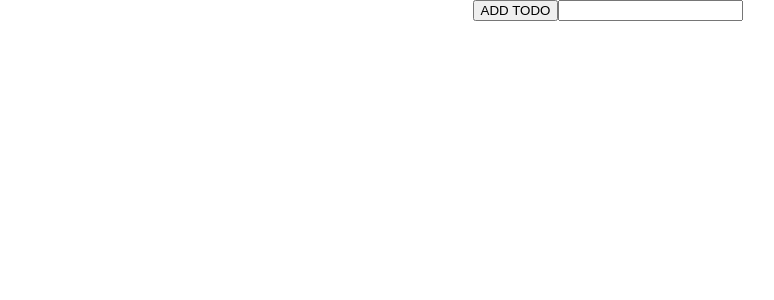
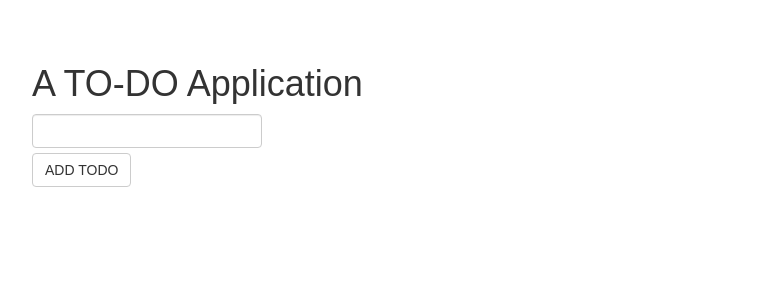
Before and after one commit to karanagarwal17/Todo-react-redux, a React (Create React App) app: page / in a window 1280 px wide. Shown: the top 300 px of the page, without its empty margins (32-806 px from the left). Built offline with nearby package versions, Linux system fonts and the light colour scheme.

Commit message:
to-do app user-interface improved and sepreated component created for input todo

```diff
--- a/public/index.html
+++ b/public/index.html
@@ -10,6 +10,8 @@
     -->
     <link rel="manifest" href="%PUBLIC_URL%/manifest.json">
     <link rel="shortcut icon" href="%PUBLIC_URL%/favicon.ico">
+    <!-- Latest compiled and minified CSS -->
+    <link rel="stylesheet" href="https://maxcdn.bootstrapcdn.com/bootstrap/3.3.7/css/bootstrap.min.css">
     <!--
       Notice the use of %PUBLIC_URL% in the tags above.
       It will be replaced with the URL of the `public` folder during the build.
--- a/src/App.css
+++ b/src/App.css
@@ -1,25 +1,17 @@
 .App {
-  text-align: center;
+  margin: 5%;
 }
 
-.App-logo {
-  animation: App-logo-spin infinite 20s linear;
-  height: 80px;
+._wid{
+  width: 20%;
 }
 
-.App-header {
-  background-color: #222;
-  height: 150px;
-  padding: 20px;
-  color: white;
+._btn{
+  margin-top: 5px;
 }
 
-.App-title {
-  font-size: 1.5em;
-}
-
-.App-intro {
-  font-size: large;
+._ul{
+  margin-top: 20px;
 }
 
 @keyframes App-logo-spin {
--- a/src/App.js
+++ b/src/App.js
@@ -4,6 +4,7 @@ import {addTodo} from './Action_Creators/actions';
 import { connect } from 'react-redux';
 import { bindActionCreators } from 'redux';
 import TODO from './Components/todo_button';
+import Input from './Components/input_title';
 
 class App extends Component {
 
@@ -32,12 +33,18 @@ constructor(){
   render() {
     return (
       <div className="App">
-        <TODO handleClick = {(e) => {this.handleClick(e)}}/>
-        <input type = "text" value = {this.state.input_value} onChange = {(e) => {this.change(e)}} />
 
+      	<h1> A TO-DO Application </h1>
+
+      	<Input className = "pad" value = {this.state.input_value} onChange = {(e) => {this.change(e)}} />
+
+        <TODO className = "pad" handleClick = {(e) => {this.handleClick(e)}}/>
+
+        <ul className = "_ul">
          {this.props.TODO_ARRAY.map(function(listValue){
             return <li key = {listValue}>{listValue}</li>;
           })}
+         </ul>
 
       </div>
     );
--- a/src/Components/input_title.js
+++ b/src/Components/input_title.js
@@ -4,5 +4,7 @@ import ReactDOM from 'react-dom';
 
 
 function Input(props) {
-	<input type = "text"
+	return(<input className = "pad form-control _wid" type = "text" value = {props.value} onChange = {props.onChange} />)
 }
+
+export default Input;
--- a/src/Components/todo_button.js
+++ b/src/Components/todo_button.js
@@ -4,7 +4,7 @@ import ReactDOM from 'react-dom';
 
 function TODO(props){
 	return(
-		<button onClick = {props.handleClick}> ADD TODO</button>
+		<button className = 'btn btn-default _btn' onClick = {props.handleClick}> ADD TODO</button>
 	)
 }
 
```
